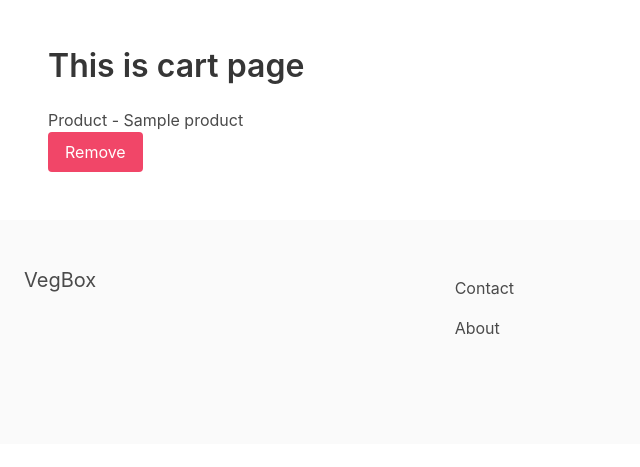
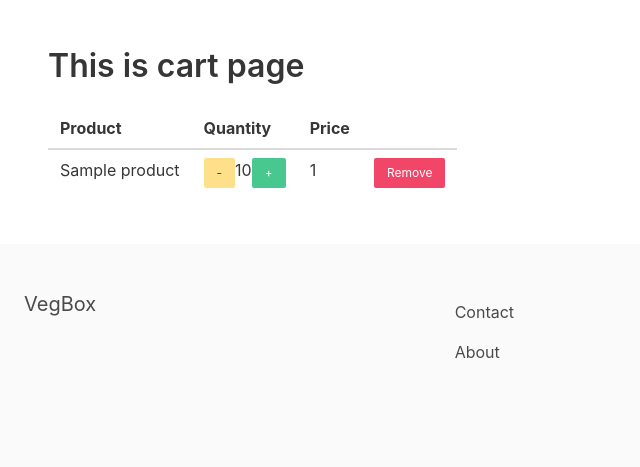
Before and after one commit to ArtusU/vegboxstore, a Django app: template apps/cart/templates/cart.html in a window 1280 px wide. Shown: the part 56-523 px from the top of the page, without its empty margins (0-640 px from the left). Run offline with Django 4.2, Linux system fonts and the light colour scheme; data comes from the database, SQL or seed files in the repository; both versions use the stored data as it was after the commit; the template is opened without the code that fills it: most values are stand-ins (such as "Sample title", 1, 10 or a date in 2020); some libraries are stand-ins or nearby versions.

Commit message:
Show and update quantity Fixes #16

```diff
--- a/apps/cart/cart.py
+++ b/apps/cart/cart.py
@@ -24,13 +24,14 @@ class Cart(object):
             yield item
 
     def __len__(self):
-        return sum(item['quantity'] for item in self.cart.values())
+        return sum(filter(None, (item['quantity'] for item in self.cart.values())))
 
     def add(self, product, quantity=1, update_quantity=False):
         product_id = str(product.id)
         price = product.price
+
         if product_id not in self.cart:
-            self.cart[product_id] = {'quantity': 0, 'price': price, 'id': product_id}
+            self.cart[product_id] = {'quantity': 1, 'price': price, 'id': product_id}
 
         if update_quantity:
             self.cart[product_id]['quantity'] = quantity
--- a/apps/cart/templates/cart.html
+++ b/apps/cart/templates/cart.html
@@ -5,12 +5,28 @@
 <div id="cartapp">
     <h1 class="title">This is cart page</h1>
     {% if cart %}
-        {% for item in cart %}
-            {% with product=item.product %}
-                <p>Product - {{product.title}}</p>
-                <button @click="removeFromCart({{product.id}})" class="button is-danger">Remove</button></td>
-            {% endwith %}
-        {% endfor %}
+    <div class="table">
+		<table class="table">
+			<thead>
+				<th>Product</th>
+				<th>Quantity</th>
+				<th>Price</th>
+				<th></th>
+			</thead>
+			<tbody>
+				{% for item in cart %}
+                {% with product=item.product %}
+				<tr>
+					<td>{{product.title}}</td>
+                    <td><button @click="decrementQuantity({{product.id}}, {{item.quantity}}, {{product.price}})" class="button is-small is-warning">-</button>{{item.quantity}}<button @click="incrementQuantity({{product.id}}, {{item.quantity}}, {{product.price}})" class="button is-small is-success">+</button></td>
+					<td>{{item.total_price}}</td>
+					<td><button @click="removeFromCart({{product.id}})" class="button is-small is-danger">Remove</button></td>
+				</tr>
+				{% endwith %}
+                {% endfor %}
+			</tbody>
+		</table>
+	</div>
     {% else %}
     <p>Your cart is empty.</p>
     {% endif %}
@@ -31,6 +47,62 @@
             console.log('Mounted')
         },
         methods: {
+
+            decrementQuantity(product_id, quantity) {
+                console.log('decrementQuantity product_id:', product_id);
+                var data = {
+                    'product_id': product_id,
+                    'update': true,
+                    'quantity': parseInt(quantity) - 1
+                };
+
+                fetch('/api/add_to_cart/', {
+                    method: 'POST',
+                    headers: {
+                        'Content-Type': 'application/json',
+                        'X-CSRFToken': '{{ csrf_token }}'
+                    },
+                    credentials: 'same-origin',
+                    body: JSON.stringify(data)
+                })
+                .then((response) => {
+                    console.log(response)
+
+                })
+                .catch(function (error) {
+                    console.log('Error 2');
+                    console.log(error);
+                })
+            },
+
+            incrementQuantity(product_id, quantity) {
+                console.log('Product_id:', product_id);
+
+                var data = {
+                    'product_id': product_id,
+                    'update': true,
+                    'quantity': parseInt(quantity) + 1
+                };
+
+                fetch('/api/add_to_cart/', {
+                    method: 'POST',
+                    headers: {
+                        'Content-Type': 'application/json',
+                        'X-CSRFToken': '{{ csrf_token }}'
+                    },
+                    credentials: 'same-origin',
+                    body: JSON.stringify(data)
+                })
+                .then((response) => {
+                    console.log(response)
+
+                })
+                .catch(function (error) {
+                    console.log('Error 2');
+                    console.log(error);
+                })
+            },
+
             removeFromCart(product_id) {
                 console.log('Remove product_id:', product_id);
 
```
Also changed, not shown: apps/store/api.py (+6 -3 lines), db.sqlite3.
